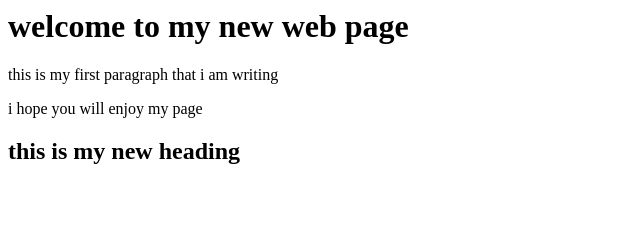
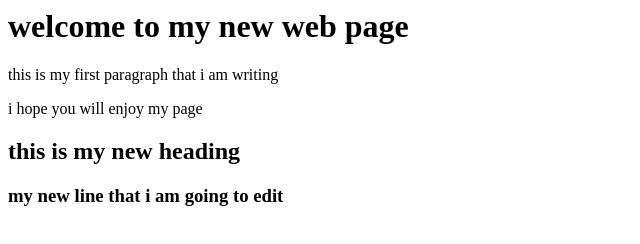
Before and after one commit to mcsf19m012/20210224, a plain HTML site: page myApp.html in a window 1280 px wide. Shown: the whole page, without its empty margins (0-640 px from the left). Drawn offline with Linux system fonts and the light colour scheme.

Commit message:
myApp.html

```diff
--- a/myApp.html
+++ b/myApp.html
@@ -7,5 +7,6 @@
 <p>this is my first paragraph that i am writing </p>
 <p>i hope you will enjoy my page</p>
 <h2> this is my new heading</h2>
+<h3>my new line that i am going to edit</h3>
 </body>
 </html>
```
